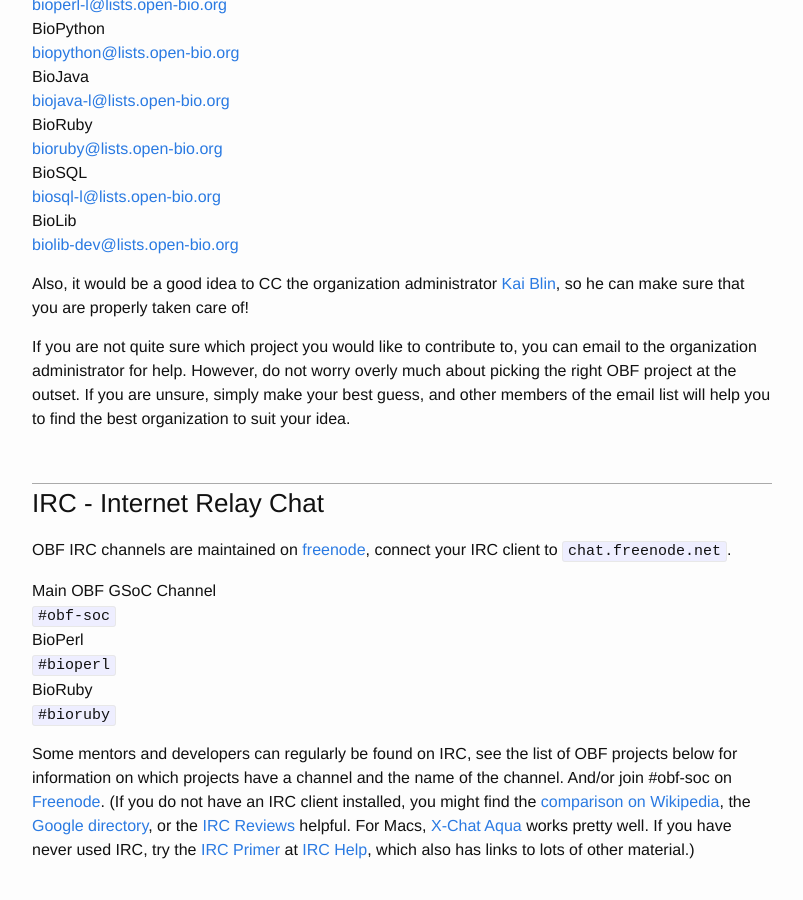
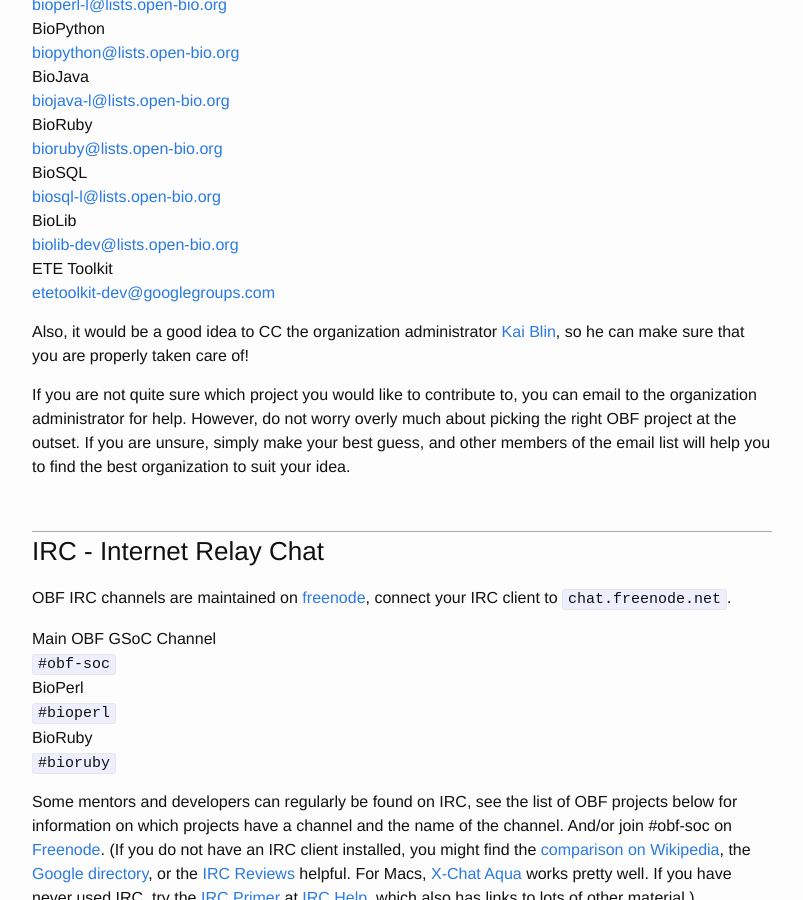
Before and after one commit to OBF/GSoC, a Jekyll site: the page built from 99_contact.md, in a window 1280 px wide and 900 px high, scrolled down 884 px. Shown: the whole window, without its empty margins (238-1041 px from the left). Built offline with Jekyll 4.4.1, drawn with Linux system fonts in a browser that asks for light colours.

Commit message:
add ete to contact list

```diff
--- a/99_contact.md
+++ b/99_contact.md
@@ -41,6 +41,10 @@
 BioLib
 : [biolib-dev@lists.open-bio.org](mailto:biolib-dev@lists.open-bio.org)
 
+ETE Toolkit
+: [etetoolkit-dev@googlegroups.com](mailto:etetoolkit-dev@googlegroups.com)
+
+
 Also, it would be a good idea to CC the organization administrator [Kai
 Blin](mailto:kblin@biosustain.dtu.dk), so he can make sure that you are properly
 taken care of!
```
